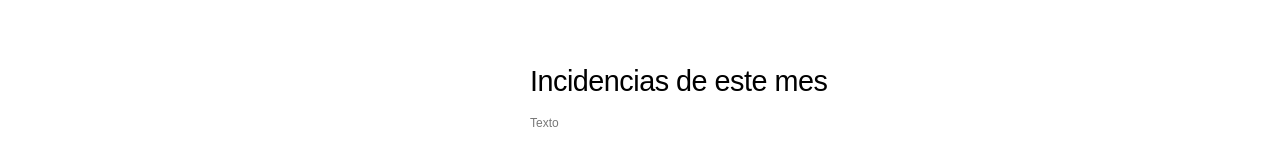
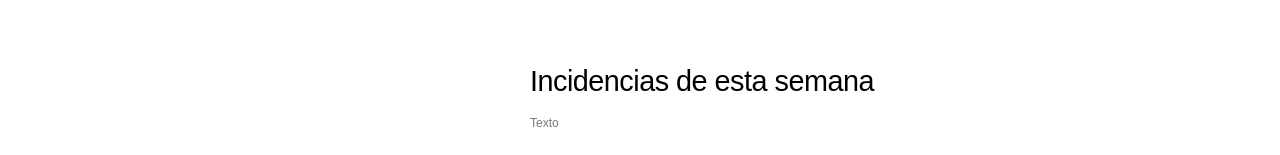
Before and after one commit to Julian92UCLM/cosmos, a plain HTML site: page web/index.html in a window 1280 px wide. Shown: the part 536-691 px from the top of the page. Drawn offline with Linux system fonts and the light colour scheme.

Commit message:
Incidencias esta semana

```diff
--- a/web/index.html
+++ b/web/index.html
@@ -40,7 +40,7 @@
 				</div>
 			</div>
 			<div class="post">
-				<h2 class="title"><a href="#">Incidencias de este mes </a></h2>
+				<h2 class="title"><a href="#">Incidencias de esta semana </a></h2>
 				<div class="entry">
 					<p>Texto </p>
 					<!-- Place this tag where you want the Awesome Table Widget to render -->
```
